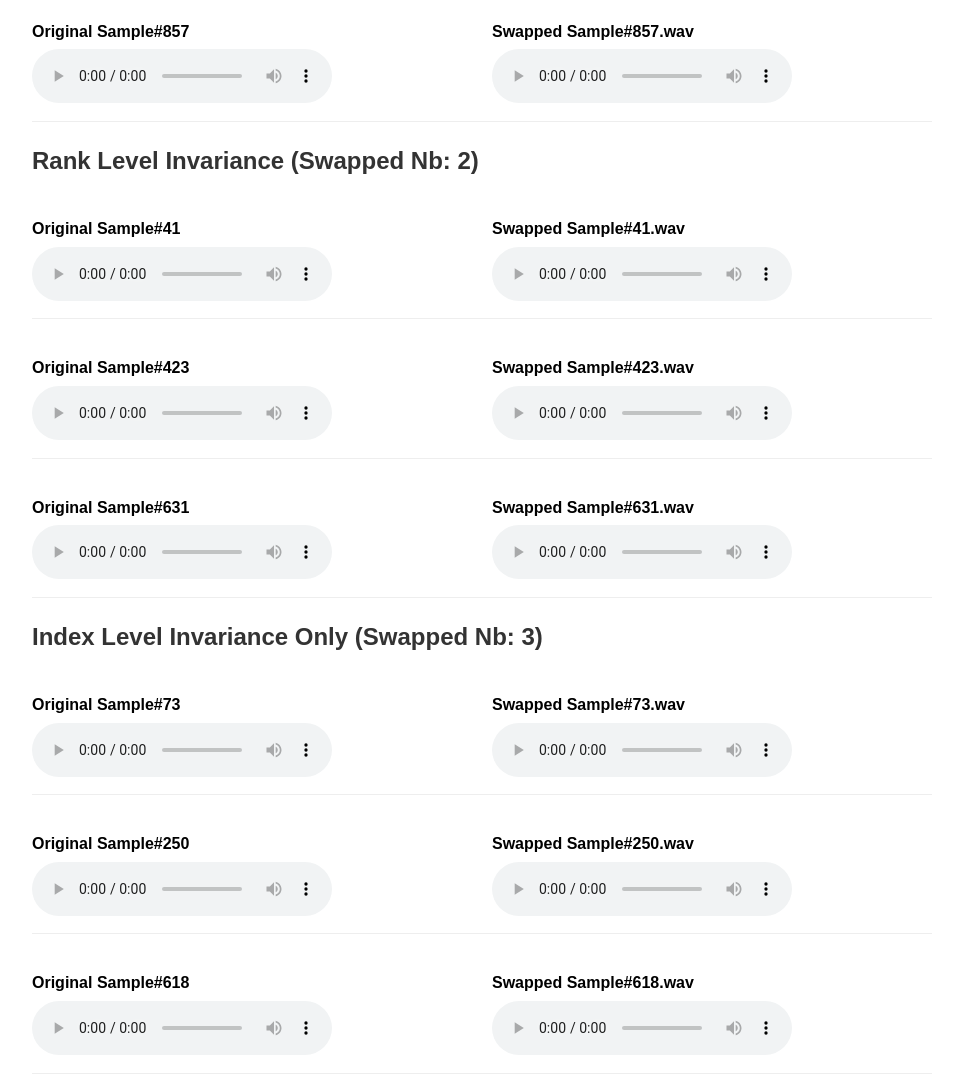
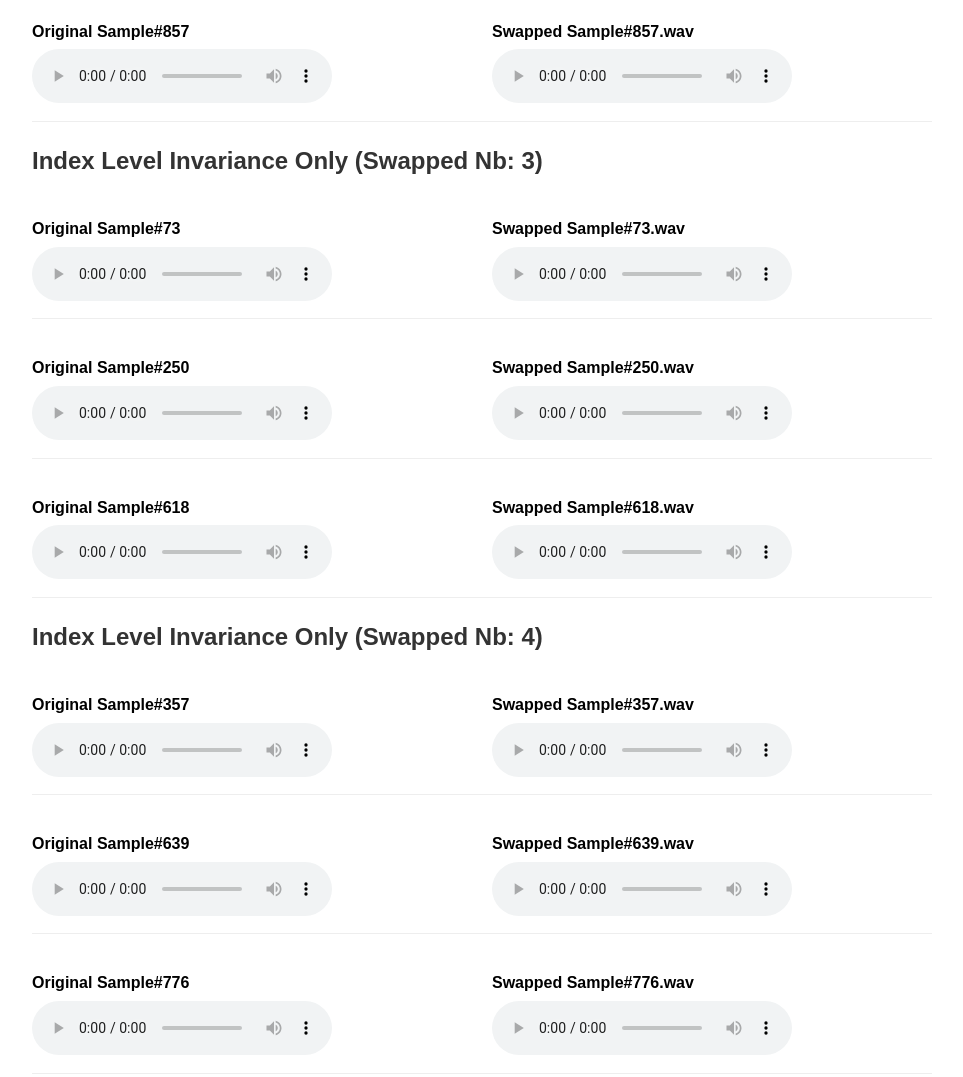
Before and after one commit to XiaodanChenSheldan/Rank-order-Coding-Audio-Samples, a plain HTML site: page index.html in a window 1280 px wide. Shown: the part 448-1525 px from the top of the page, without its empty margins (158-1121 px from the left). Drawn offline with Linux system fonts and the light colour scheme.

Commit message:
Update index.html

```diff
--- a/index.html
+++ b/index.html
@@ -4,6 +4,7 @@
   <meta charset="UTF-8" />
   <meta name="viewport" content="width=device-width, initial-scale=1.0"/>
   <title>Rank-Order Coding Audio Samples</title>
+  <meta name="Section name" content="Robustness of Rank-Based Representations to Index-Level Perturbations" />
   <style>
     body {
       font-family: Arial, sans-serif;
@@ -43,50 +44,43 @@
 
   <script>
     // Define dataset
-    const datasets = {
-      "Index Level Invariance Only (Swapped Nb: 2)": {
-        folder: "samples/index_level_invariance_only_2",
-        ids: [209, 634, 857]
+    const swappedNumbers = [2, 3, 4, 5, 6];
+
+    const datasetInfo = {
+      "Index Level Invariance Only": {
+        prefix: "index_level_invariance_only",
+        ids: {
+          2: [209, 634, 857],
+          3: [73, 250, 618],
+          4: [357, 639, 776],
+          5: [104, 323, 793],
+          6: [41, 423, 770]
+        }
       },
+      "Rank Level Invariance": {
+        prefix: "rank_level_invariance",
+        ids: {
+          2: [41, 423, 631],
+          3: [84, 357, 859],
+          4: [73, 267, 356],
+          5: [73, 267, 356],
+          6: [73, 267, 356]
+        }
+      }
+    };
 
-      "Rank Level Invariance (Swapped Nb: 2)": {
-        folder: "samples/rank_level_invariance_2",
-        ids: [41, 423, 631]
-      },
-      "Index Level Invariance Only (Swapped Nb: 3)": {
-        folder: "samples/index_level_invariance_only_3",
-        ids: [73,  250, 618]
-      },
-      "Rank Level Invariance (Swapped Nb: 3)": {
-        folder: "samples/rank_level_invariance_3",
-        ids: [84, 357, 859]
-      },
-      "Index Level Invariance Only (Swapped Nb: 4)": {
-        folder: "samples/index_level_invariance_only_4",
-        ids: [357, 639, 776]
-      },
-      "Rank Level Invariance (Swapped Nb: 4)": {
-        folder: "samples/rank_level_invariance_4",
-        ids: [73, 267, 356]
-      },
-      "Index Level Invariance Only (Swapped Nb: 5)": {
-        folder: "samples/index_level_invariance_only_5",
-        ids: [104, 323, 793]
-      },
-      "Rank Level Invariance (Swapped Nb: 5)": {
-        folder: "samples/rank_level_invariance_5",
-        ids: [73, 267, 356]
-      },
-      "Index Level Invariance Only (Swapped Nb: 6)": {
-        folder: "samples/index_level_invariance_only_6",
-        ids: [41, 423, 770]
-      },
-      "Rank Level Invariance (Swapped Nb: 6)": {
-        folder: "samples/rank_level_invariance_6",
-        ids: [73, 267, 356]
+    const datasets = {};
+
+    for (const [label, { prefix, ids }] of Object.entries(datasetInfo)) {
+      for (const nb of swappedNumbers) {
+        const title = `${label} (Swapped Nb: ${nb})`;
+        datasets[title] = {
+          folder: `samples/${prefix}_${nb}`,
+          ids: ids[nb]
+        };
       }
-      // Add more sections here if needed
-    };
+    }
+
 
     const content = document.getElementById("content");
 
```
